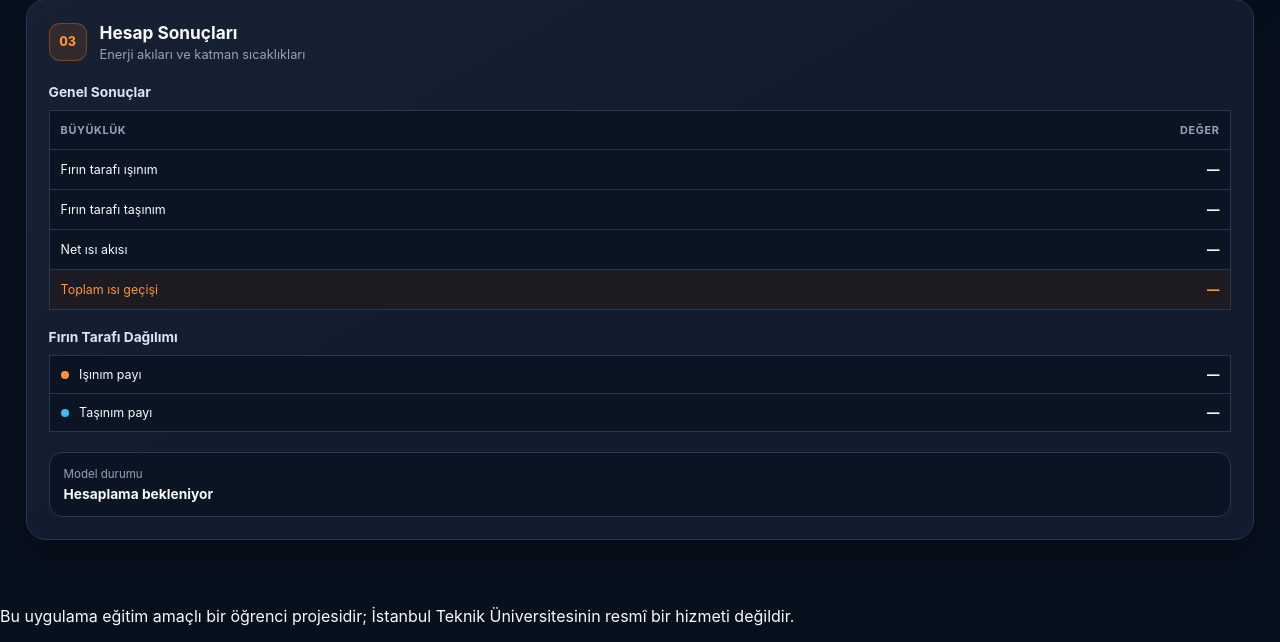
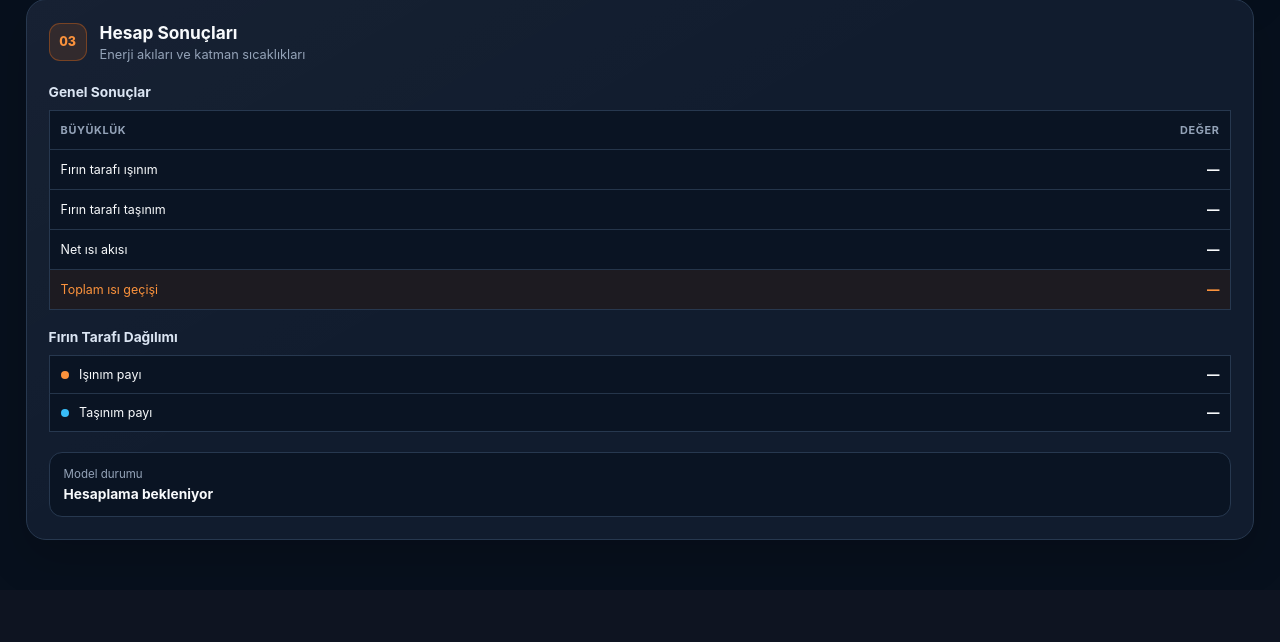
Before and after one commit to TalhaArdaBulbul/firin-kapagi-analizi, a Flask app: page / in a window 1280 px wide. Shown: the part 931-1573 px from the top of the page. After the commit the page ends 1471 px from the top, so only its background shows below. Run offline with Flask 3, Linux system fonts and the light colour scheme.

Commit message:
Header update 4

```diff
--- a/templates/index.html
+++ b/templates/index.html
@@ -771,9 +771,6 @@
     <script
         src="{{ url_for('static', filename='script.js') }}"
     ></script>
-    <p class="project-disclaimer">
-                    Bu uygulama eğitim amaçlı bir öğrenci projesidir;
-                    İstanbul Teknik Üniversitesinin resmî bir hizmeti değildir.
-                </p>
+
 </body>
 </html>
```
